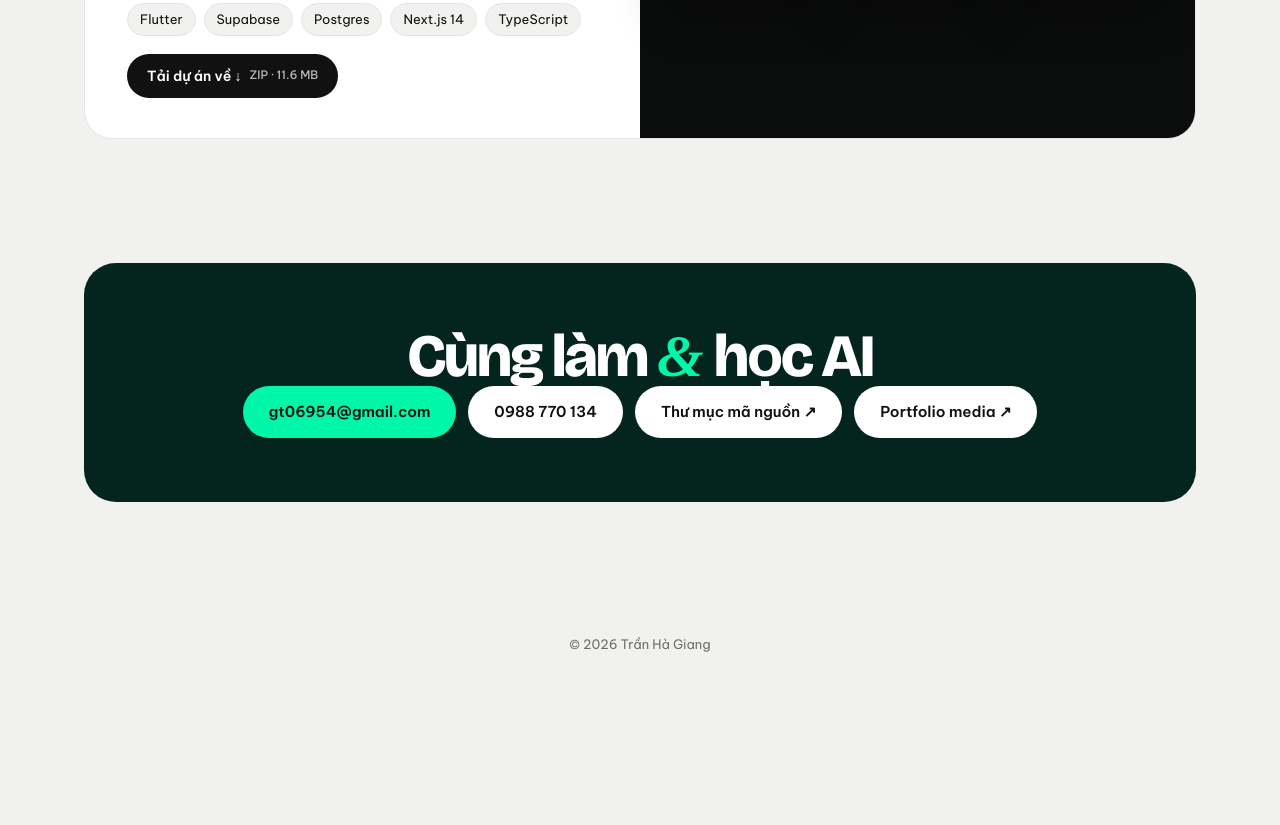
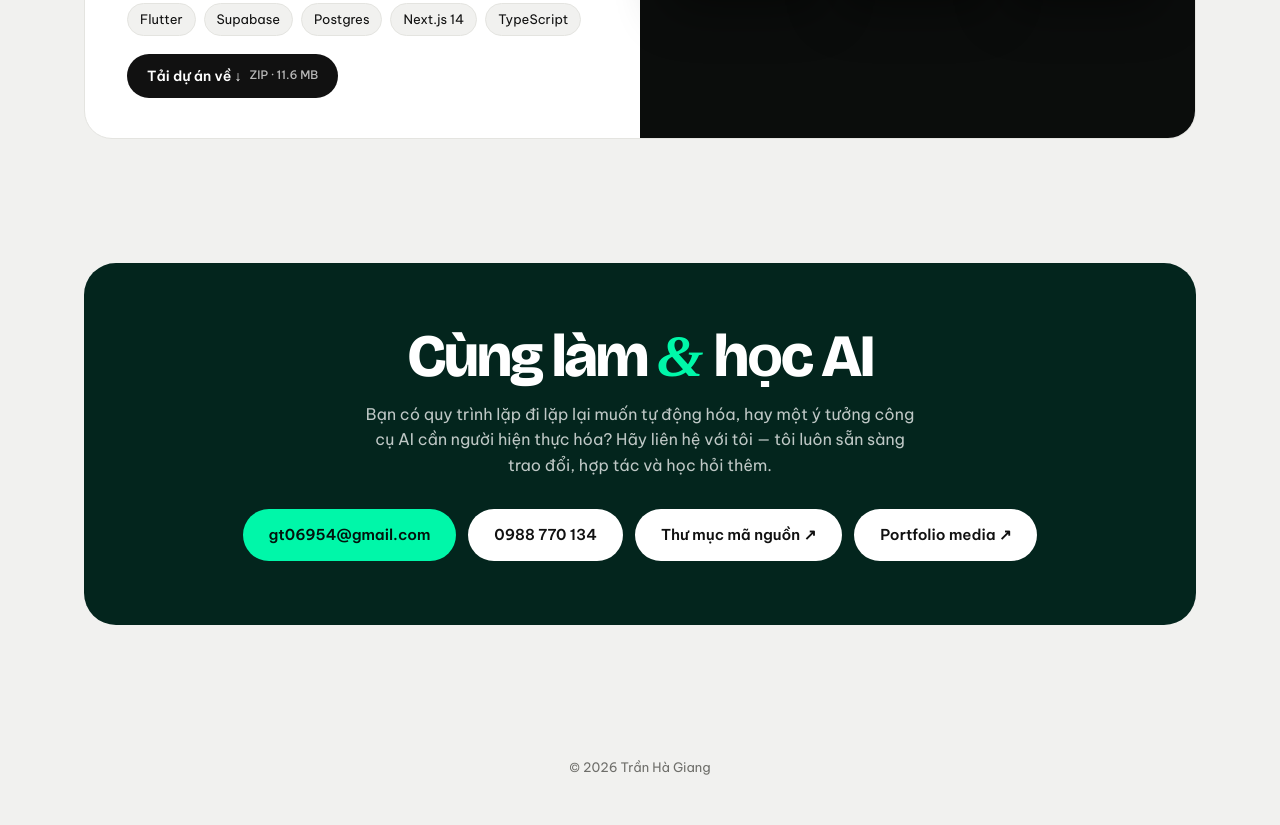
Before and after one commit to hagiangtran/ai-portfolio, a plain HTML site: page index.html in a window 1280 px wide. Shown: the part 5134-5959 px from the top of the page. Before the commit the page ends 5837 px from the top, so only its background shows below. Drawn offline with nearby package versions, Linux system fonts and the light colour scheme; a web font is replaced by a local one.

Commit message:
Add contact intro text under heading
Co-Authored-By: Claude Opus 5.5 <noreply@anthropic.com>

```diff
--- a/index.html
+++ b/index.html
@@ -248,6 +248,7 @@ footer{text-align:center;color:var(--muted);font-size:13px;padding:36px 0 48px}
 <section id="lien-he" style="padding-top:0"><div class="wrap">
   <div class="contact">
     <h2 class="display">Cùng làm <span class="amp">&amp;</span> học AI</h2>
+    <p>Bạn có quy trình lặp đi lặp lại muốn tự động hóa, hay một ý tưởng công cụ AI cần người hiện thực hóa? Hãy liên hệ với tôi — tôi luôn sẵn sàng trao đổi, hợp tác và học hỏi thêm.</p>
     <div class="btns" style="justify-content:center">
       <a class="btn mint" href="mailto:gt06954@gmail.com">gt06954@gmail.com</a>
       <a class="btn ghost" href="tel:+84988770134">0988 770 134</a>
```
